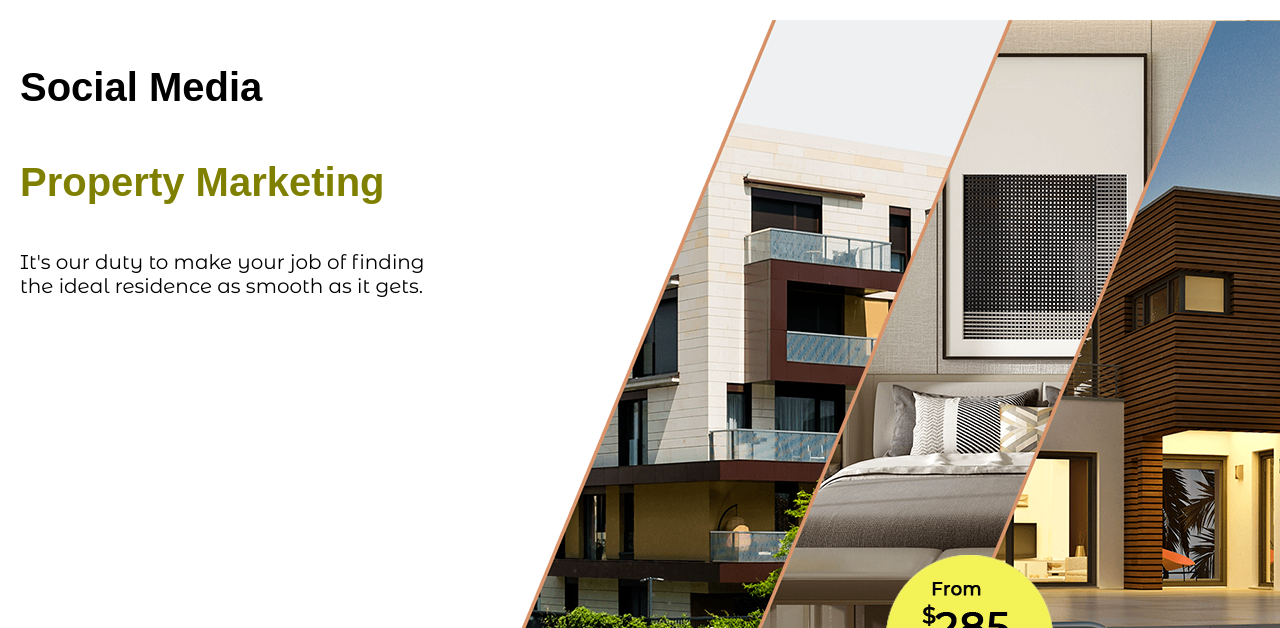
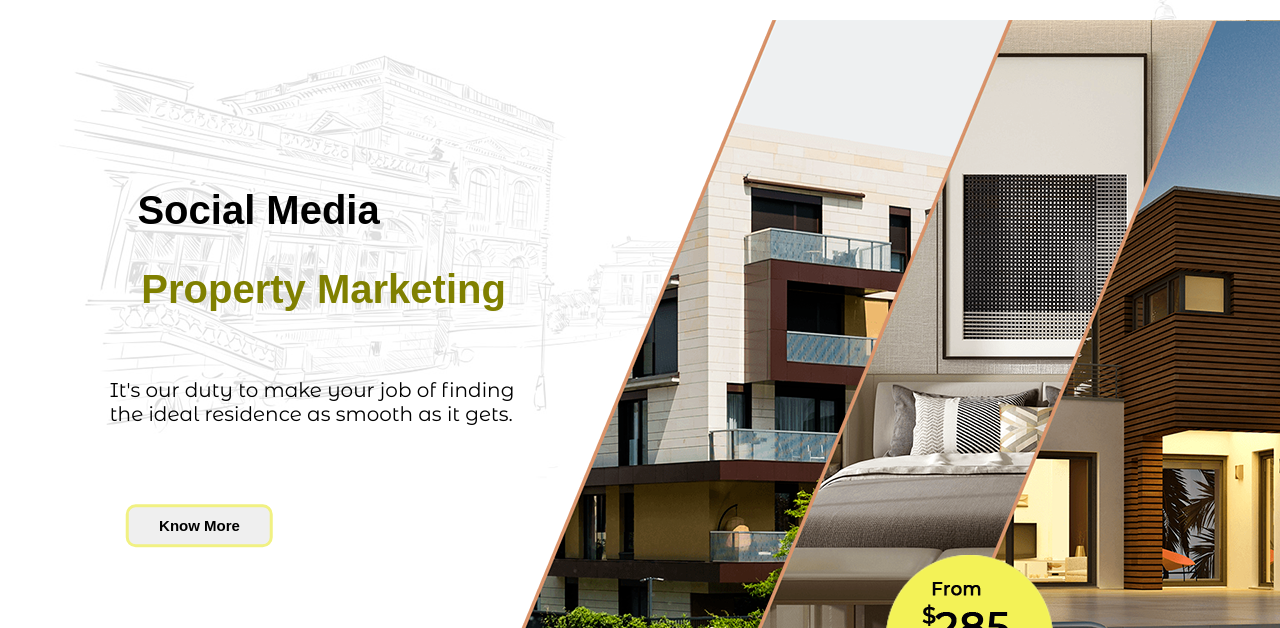
Before and after one commit to subham-cyber/Website_File, a plain HTML site: page index.html in a window 1280 px wide. Shown: the part 172-800 px from the top of the page. Drawn offline with Linux system fonts and the light colour scheme.

Commit message:
Added Buttons and made better Style

```diff
--- a/index.html
+++ b/index.html
@@ -49,6 +49,7 @@
             <p class="h1">Social Media</p>
             <p class="h2">Property Marketing</p>
             <p class="text1">It's our duty to make your job of finding the ideal residence as smooth as it gets.</p>
+            <button class="button">Know More</button>
         </div>
         <img src="Price-1.png" alt="rentalapartments">
     </div>
--- a/style.css
+++ b/style.css
@@ -4,7 +4,9 @@ body{
     margin: 0px;
     padding: 0px;
     font-family: 'Montserrat', sans-serif, 'Times New Roman', Times, serif;
+    background-image: url("vcsd.png");
 }
+/* Styling the Header  */
 .header{
     display: flex;
     flex-flow: row;
@@ -32,7 +34,7 @@ body{
     font-weight: 700;
     cursor: pointer;
 }
-
+/* Styling the Navigation Menus */
 .nav {
     display: flex;
     justify-content: space-evenly;
@@ -58,15 +60,11 @@ h2 {
 .searchBox img {
     cursor: pointer;
 }
-/* p {
-    padding: 10px 100px 0px 0px;
-    font-size: 1.1rem;
-    text-align: right;
-} */
 input {
     border-radius: 10px;
     padding: 15px;
     margin: 0px 5px;
+    outline: none;
 }
 .searchBox {
     display: flex;
@@ -75,7 +73,7 @@ input {
     height: 30px;
     padding: 10px 5px;
 }
-
+/* The Hero Section Styled  */
 .h1, .h2{
     font-size: 40px;
     font-weight: 800;
@@ -86,6 +84,52 @@ input {
 }
 .text {
     display: block;
+    position: relative;
+}
+.text .h1 {
+    margin: 0;
+    position: absolute;
+    top: 20%;
+    left: 1%;
+    -ms-transform: translate(40%, 10%);
+    transform: translate(40%, 10%);
+}
+
+.text .h2 {
+    margin: 0;
+    position: absolute;
+    top: 30%;
+    left: 0%;
+    -ms-transform: translate(30%, 10%);
+    transform: translate(30%, 10%);
+}
+.text .text1 {
+    margin: 0;
+    position: relative;
+    top: 45%;
+    left: 10%;
+    -ms-transform: translate(10%, 10%);
+    transform: translate(10%, 10%);
+}
+.text .button {
+    margin: 0;
+    position: relative;
+    top: 55%;
+    left: 15%;
+    -ms-transform: translate(40%, 10%);
+    transform: translate(40%, 10%);
+}
+.button {
+    padding: 10px 30px;
+    border-radius: 10px;
+    border: 3px solid rgb(241, 241, 130);
+    outline: none;
+    font-family: 'Montserrat', sans-serif;
+    font-size: 15px;
+    font-weight: 600;
+}
+.button:active {
+    background-color: rgb(250, 250, 179);
 }
 .text1 {
     padding: 0px 20px;
```
Also changed, not shown: vcsd.png (added).
